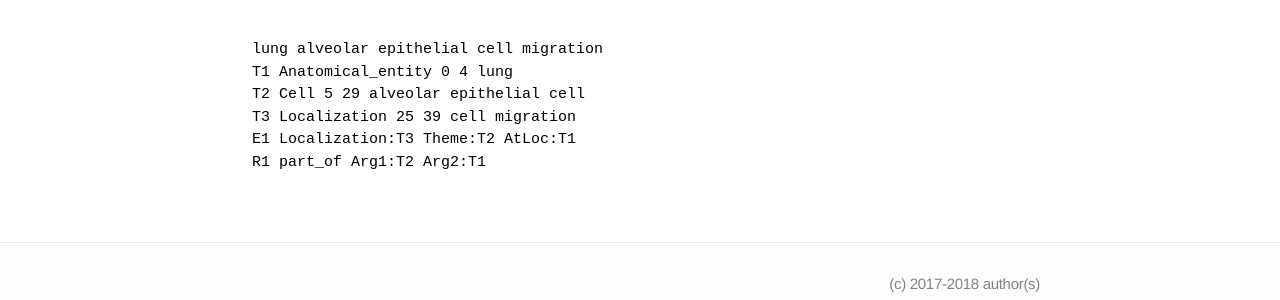
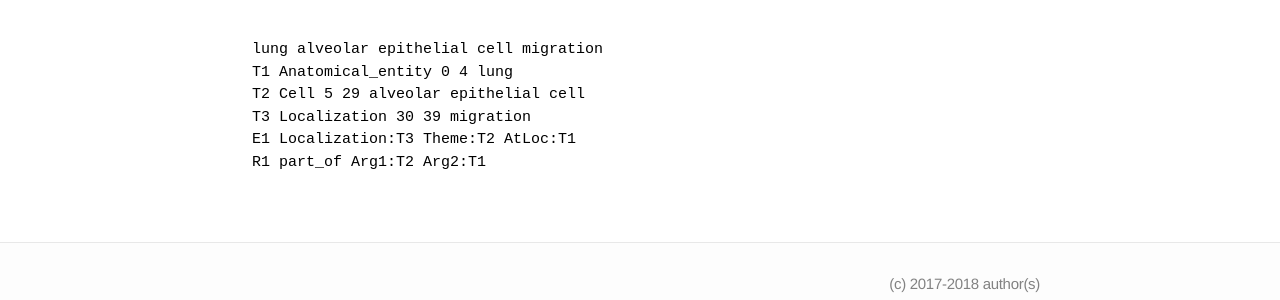
Before and after one commit to ezcatdb/molbiol_lung_corpus-guidelines, a Jekyll site: the page built from _relation/part_of.md, in a window 1280 px wide. Shown: the part 396-696 px from the top of the page. Built offline with Jekyll 4.4.1, drawn with Linux system fonts in a browser that asks for light colours.

Commit message:
corrected sample sentence in _event/Localization.md & _relation/part_of.md

```diff
--- a/_relation/part_of.md
+++ b/_relation/part_of.md
@@ -21,7 +21,7 @@ R2 part_of Arg1:T2 Arg2:T3
 lung alveolar epithelial cell migration
 T1 Anatomical_entity 0 4 lung
 T2 Cell 5 29 alveolar epithelial cell
-T3 Localization 25 39 cell migration
+T3 Localization 30 39 migration
 E1 Localization:T3 Theme:T2 AtLoc:T1
 R1 part_of Arg1:T2 Arg2:T1
 ~~~
```
Also changed, not shown: _event/Localization.md (+1 -1 lines).
